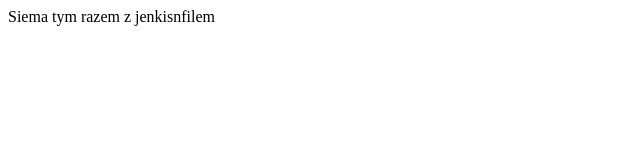
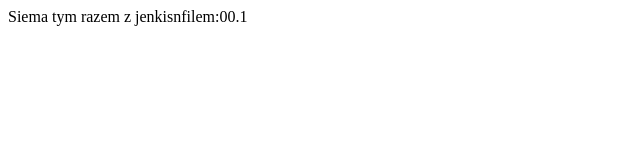
Before and after one commit to UniversityOfGdanskProjects/game-project-gamifikacja, a React (Create React App) app: page / in a window 1280 px wide. Shown: the top 160 px of the page, without its empty margins (0-640 px from the left). Built offline with nearby package versions, Linux system fonts and the light colour scheme.

Commit message:
pipeline testing:0.0.1

```diff
--- a/src/App.js
+++ b/src/App.js
@@ -1,7 +1,7 @@
 function App() {
   return (
     <div className="App">
-      Siema tym razem z jenkisnfilem
+      Siema tym razem z jenkisnfilem:00.1
     </div>
   );
 }
```
